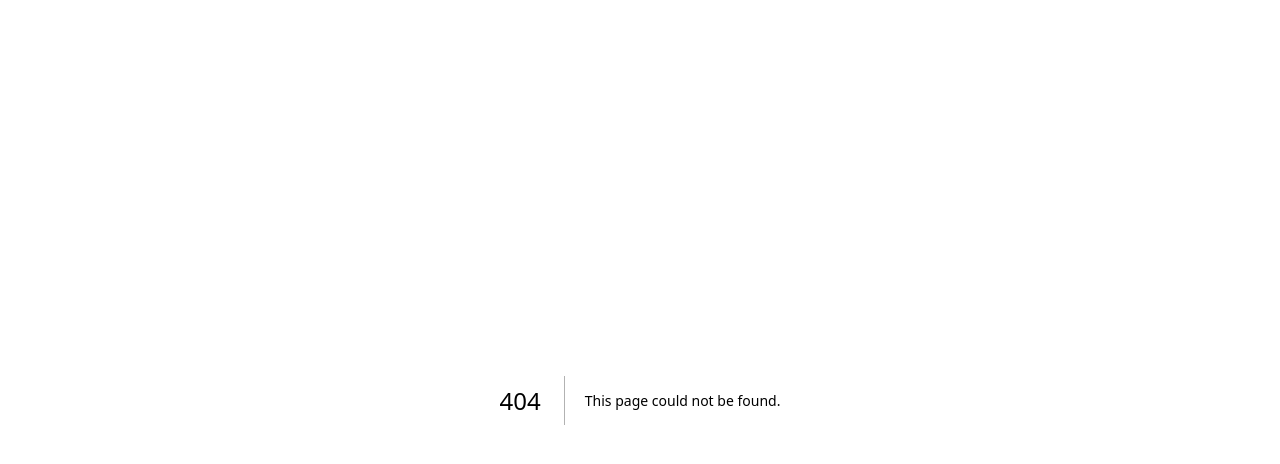
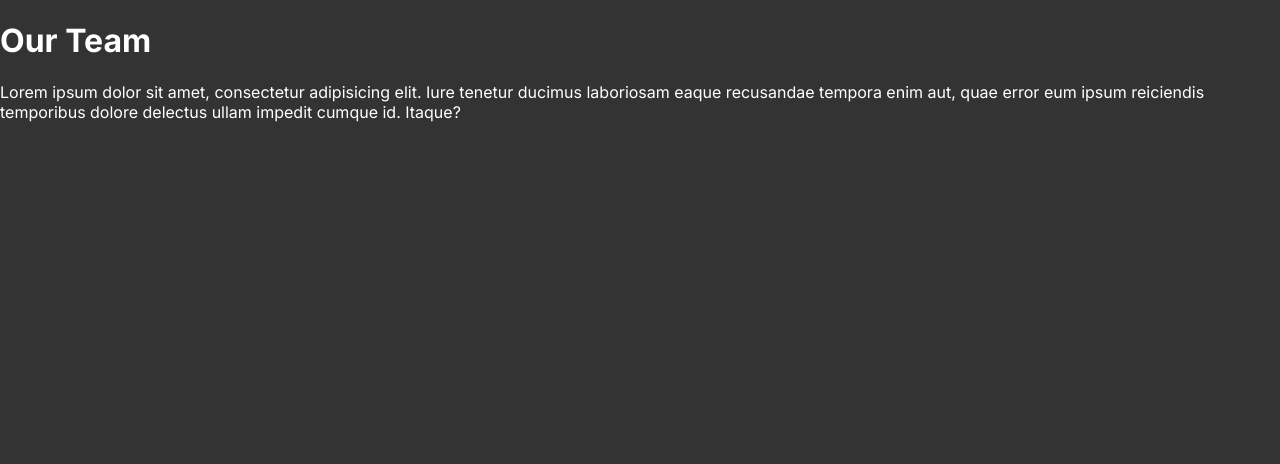
Before and after one commit to Emp923/nextjs-demo, a Next.js app: page /about/team in a window 1280 px wide. Before the commit this address had no page. Shown: the top 464 px of the page. Built offline with nearby package versions, Linux system fonts and the light colour scheme.

Commit message:
adds team page

```diff
--- /dev/null
+++ b/app/about/team/page.jsx
@@ -0,0 +1,15 @@
+const TeamPage = () => {
+  return (
+    <div>
+      <h1>Our Team</h1>
+      <p>
+        Lorem ipsum dolor sit amet, consectetur adipisicing elit. Iure tenetur
+        ducimus laboriosam eaque recusandae tempora enim aut, quae error eum
+        ipsum reiciendis temporibus dolore delectus ullam impedit cumque id.
+        Itaque?
+      </p>
+    </div>
+  );
+};
+
+export default TeamPage;
```
